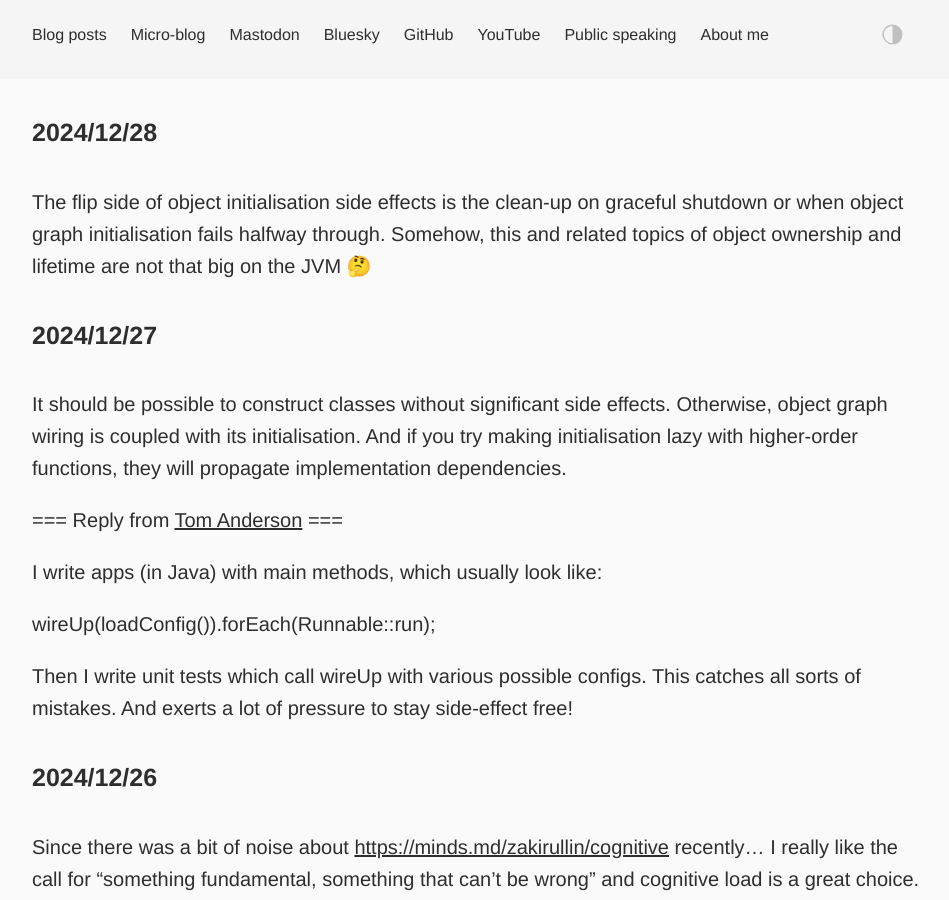
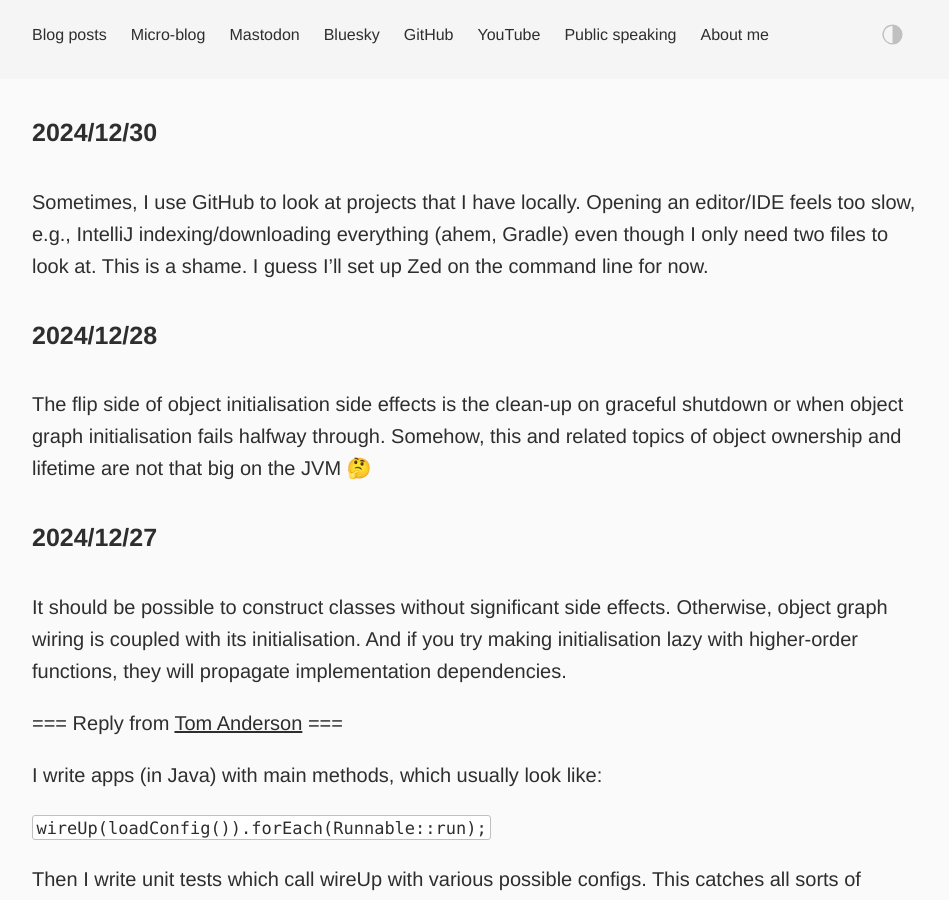
Before and after one commit to dkandalov/dkandalov.github.io, a Jekyll site: the page built from micro-blog.md, in a window 1280 px wide and 900 px high. Shown: the whole window, without its empty margins (160-1109 px from the left). Built offline with Jekyll 4.4.1, drawn with Linux system fonts in a browser that asks for light colours.

Commit message:
updated micro-blog

```diff
--- a/micro-blog.md
+++ b/micro-blog.md
@@ -3,6 +3,9 @@ layout: post
 permalink: /micro-blog/
 ---
 
+#### 2024/12/30
+Sometimes, I use GitHub to look at projects that I have locally. Opening an editor/IDE feels too slow, e.g., IntelliJ indexing/downloading everything (ahem, Gradle) even though I only need two files to look at. This is a shame. I guess I'll set up Zed on the command line for now.
+
 #### 2024/12/28
 The flip side of object initialisation side effects is the clean-up on graceful shutdown or when object graph initialisation fails halfway through. Somehow, this and related topics of object ownership and lifetime are not that big on the JVM 🤔
 
@@ -13,7 +16,7 @@ It should be possible to construct classes without significant side effects. Oth
 
 I write apps (in Java) with main methods, which usually look like:
 
-wireUp(loadConfig()).forEach(Runnable::run);
+`wireUp(loadConfig()).forEach(Runnable::run);`
 
 Then I write unit tests which call wireUp with various possible configs. This catches all sorts of mistakes. And exerts a lot of pressure to stay side-effect free!
 
```
